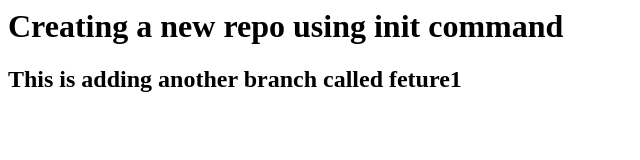
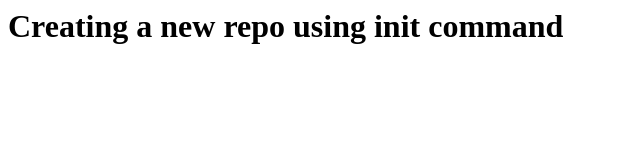
Before and after one commit to sheshaox/LocalRepo, a plain HTML site: page index.html in a window 1280 px wide. Shown: the whole page, without its empty margins (0-640 px from the left). Drawn offline with Linux system fonts and the light colour scheme.

Commit message:
delete one line

```diff
--- a/index.html
+++ b/index.html
@@ -1,2 +1 @@
 <h1>Creating a new repo using init command</h1>
-<h2>This is adding another branch called feture1</h2>
```
